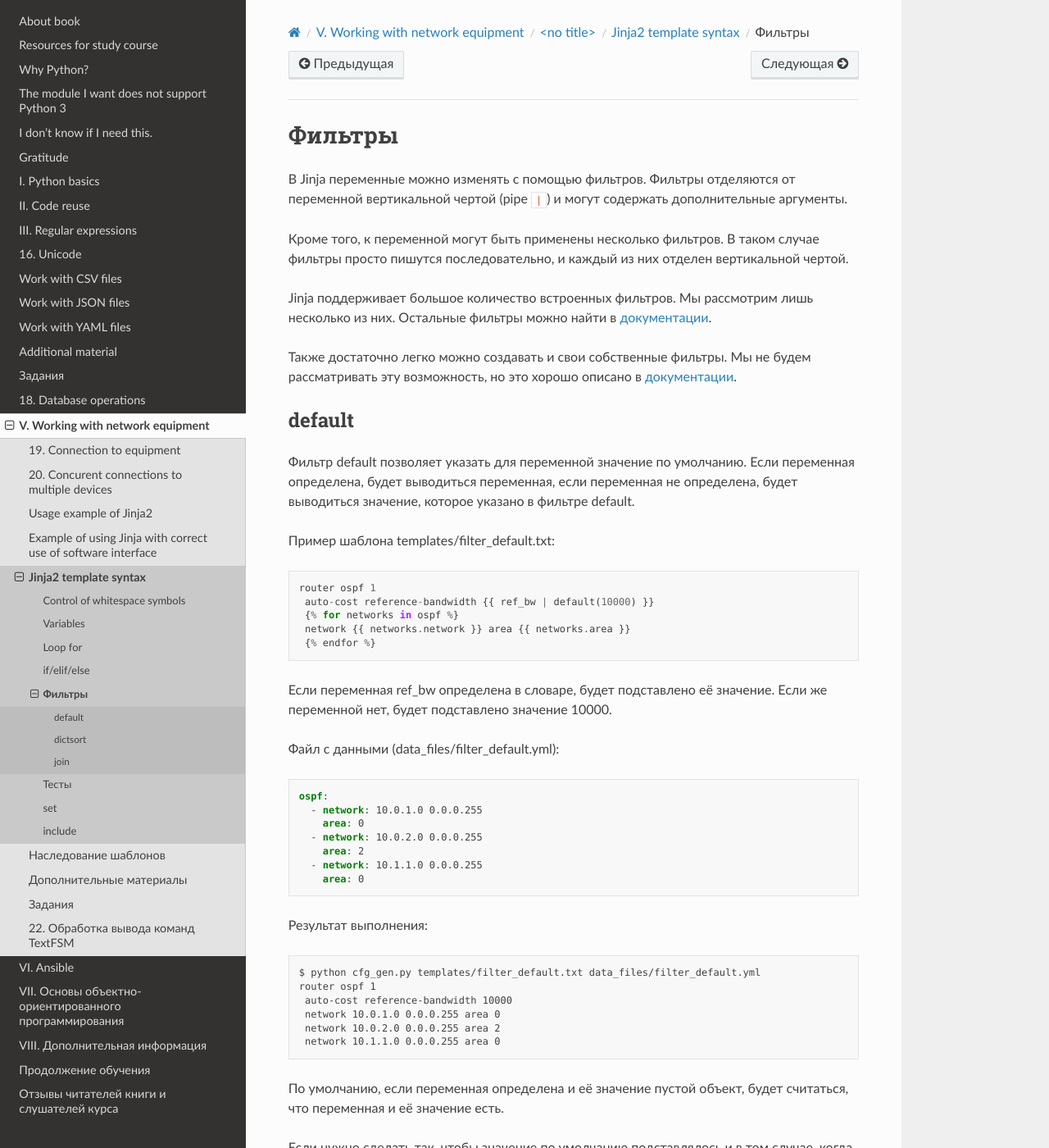
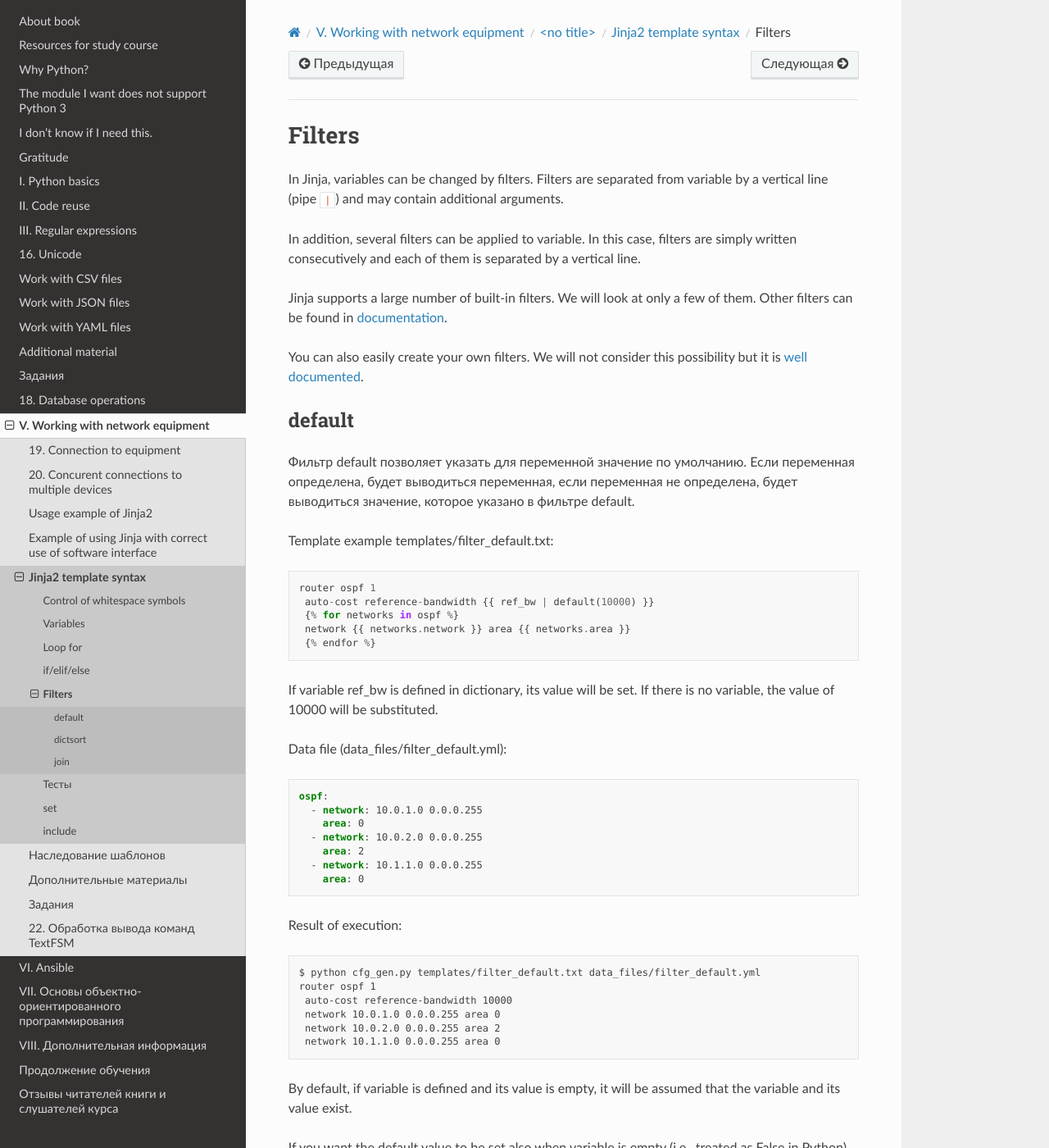
Before and after one commit to Aidar5/nattoeng, a Sphinx documentation site: the page built from docs/source/book/21_jinja2/3d_syntax_filter.rst, in a window 1280 px wide and 1400 px high. Shown: the whole window at 82% size. Built offline with Sphinx 7.4.7 and the Read the Docs theme 2.0.0, drawn with Linux system fonts in a browser that asks for light colours; pages that are not in the unit, such as notebooks, are missing from menus; some of the changed text lies outside the part shown.

Commit message:
Update 3d_syntax_filter.rst

```diff
--- a/docs/source/book/21_jinja2/3d_syntax_filter.rst
+++ b/docs/source/book/21_jinja2/3d_syntax_filter.rst
@@ -1,21 +1,13 @@
-Фильтры
+Filters
 -------
 
-В Jinja переменные можно изменять с помощью фильтров. Фильтры отделяются
-от переменной вертикальной чертой (pipe ``|``) и могут содержать
-дополнительные аргументы.
+In Jinja, variables can be changed by filters. Filters are separated from variable by a vertical line (pipe ``|``) and may contain additional arguments.
 
-Кроме того, к переменной могут быть применены несколько фильтров. В
-таком случае фильтры просто пишутся последовательно, и каждый из них
-отделен вертикальной чертой.
+In addition, several filters can be applied to variable. In this case, filters are simply written consecutively and each of them is separated by a vertical line.
 
-Jinja поддерживает большое количество встроенных фильтров. Мы рассмотрим
-лишь несколько из них. Остальные фильтры можно найти в
-`документации <http://jinja.pocoo.org/docs/dev/templates/#builtin-filters>`__.
+Jinja supports a large number of built-in filters. We will look at only a few of them. Other filters can be found in `documentation <http://jinja.pocoo.org/docs/dev/templates/#builtin-filters>`__.
 
-Также достаточно легко можно создавать и свои собственные фильтры. Мы не
-будем рассматривать эту возможность, но это хорошо описано в
-`документации <http://jinja.pocoo.org/docs/2.9/api/#custom-filters>`__.
+You can also easily create your own filters. We will not consider this possibility but it is `well documented <http://jinja.pocoo.org/docs/2.9/api/#custom-filters>`__.
 
 default
 ~~~~~~~
@@ -25,7 +17,7 @@ default
 не определена, будет выводиться значение, которое указано в фильтре
 default.
 
-Пример шаблона templates/filter_default.txt:
+Template example templates/filter_default.txt:
 
 ::
 
@@ -35,10 +27,9 @@ default.
      network {{ networks.network }} area {{ networks.area }}
      {% endfor %}
 
-Если переменная ref_bw определена в словаре, будет подставлено её
-значение. Если же переменной нет, будет подставлено значение 10000.
+If variable ref_bw is defined in dictionary, its value will be set. If there is no variable, the value of 10000 will be substituted.
 
-Файл с данными (data_files/filter_default.yml):
+Data file (data_files/filter_default.yml):
 
 .. code:: yaml
 
@@ -50,7 +41,7 @@ default.
       - network: 10.1.1.0 0.0.0.255
         area: 0
 
-Результат выполнения:
+Result of execution:
 
 ::
 
@@ -61,14 +52,11 @@ default.
      network 10.0.2.0 0.0.0.255 area 2
      network 10.1.1.0 0.0.0.255 area 0
 
-По умолчанию, если переменная определена и её значение пустой объект,
-будет считаться, что переменная и её значение есть.
+By default, if variable is defined and its value is empty, it will be assumed that the variable and its value exist.
 
-Если нужно сделать так, чтобы значение по умолчанию подставлялось и в
-том случае, когда переменная пустая (то есть, обрабатывается как False в
-Python), надо указать дополнительный параметр ``boolean=true``.
+If you want the default value to be set also when variable is empty (i.e., treated as False in Python), you need to specify additional parameter ``boolean=true``.
 
-Например, если файл данных был бы таким:
+For example, if data file is:
 
 ::
 
@@ -81,7 +69,7 @@ Python), надо указать дополнительный параметр `
       - network: 10.1.1.0 0.0.0.255
         area: 0
 
-То в итоге сгенерировался такой результат:
+The result will be:
 
 ::
 
@@ -92,7 +80,7 @@ Python), надо указать дополнительный параметр `
      network 10.0.2.0 0.0.0.255 area 2
      network 10.1.1.0 0.0.0.255 area 0
 
-Если же при таком же файле данных изменить шаблон таким образом:
+If with the same data file the template will be changed as follows:
 
 ::
 
@@ -103,10 +91,10 @@ Python), надо указать дополнительный параметр `
     {% endfor %}
 
 .. note::
-    Вместо ``default(10000, boolean=true)`` можно написать
+    Instead of ``default(10000, boolean=true)`` you can write
     default(10000, true)
 
-Результат уже будет таким (значение по умолчанию подставится):
+The result will be (default value is set):
 
 ::
 
@@ -120,21 +108,17 @@ Python), надо указать дополнительный параметр `
 dictsort
 ~~~~~~~~
 
-Фильтр dictsort позволяет сортировать словарь. По умолчанию сортировка
-выполняется по ключам, но, изменив параметры фильтра, можно выполнять
-сортировку по значениям.
+Filter **dictsort** allows you to sort the dictionary. By default, sorting is done by keys but by changing filter parameters you can sort by values.
 
-Синтаксис фильтра:
+Filter syntax:
 
 ::
 
     dictsort(value, case_sensitive=False, by='key')
 
-После того, как dictsort отсортировал словарь, он возвращает список
-кортежей, а не словарь.
+After **dictsort** sorts the dictionary, it returns a list of tuples, not a dictionary.
 
-Пример шаблона templates/filter_dictsort.txt с использованием фильтра
-dictsort:
+Template example templates/filter_dictsort.txt using **dictsort** filter:
 
 ::
 
@@ -149,10 +133,9 @@ dictsort:
      {% endif %}
     {% endfor %}
 
-Обратите внимание, что фильтр ожидает словарь, а не список кортежей
-или итератор.
+Note that filter awaits a dictionary, not a list of tuples or iterator.
 
-Файл с данными (data_files/filter_dictsort.yml):
+Data file (data_files/filter_dictsort.yml):
 
 .. code:: yaml
 
@@ -167,7 +150,7 @@ dictsort:
         action: add
         vlans: 10,20
 
-Результат выполнения будет таким (интерфейсы упорядочены):
+The result of execution will be (interfaces are ordered):
 
 ::
 
@@ -182,12 +165,11 @@ dictsort:
 join
 ~~~~
 
-Фильтр join работает так же, как и метод join в Python.
+Filter **join** works just like join() method in Python.
 
-С помощью фильтра join можно объединять элементы последовательности в
-строку с опциональным разделителем между элементами.
+With the **join** filter you can combine sequence of elements into a string with an optional separator between elements.
 
-Пример шаблона templates/filter_join.txt с использованием фильтра join:
+Template example templates/filter_join.txt using **join** filter:
 
 ::
 
@@ -202,7 +184,7 @@ join
      {% endif %}
     {% endfor %}
 
-Файл с данными (data_files/filter_join.yml):
+Data file (data_files/filter_join.yml):
 
 .. code:: yaml
 
@@ -222,7 +204,7 @@ join
         vlans:
           - 10
 
-Результат выполнения:
+The result of execution:
 
 ::
 
```
